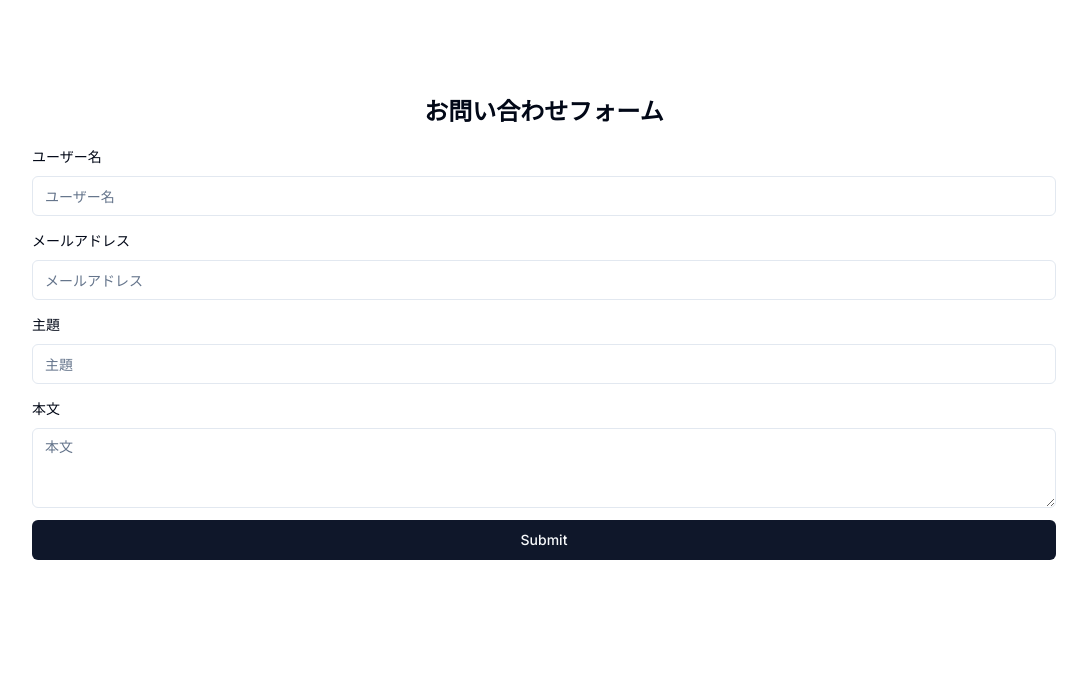
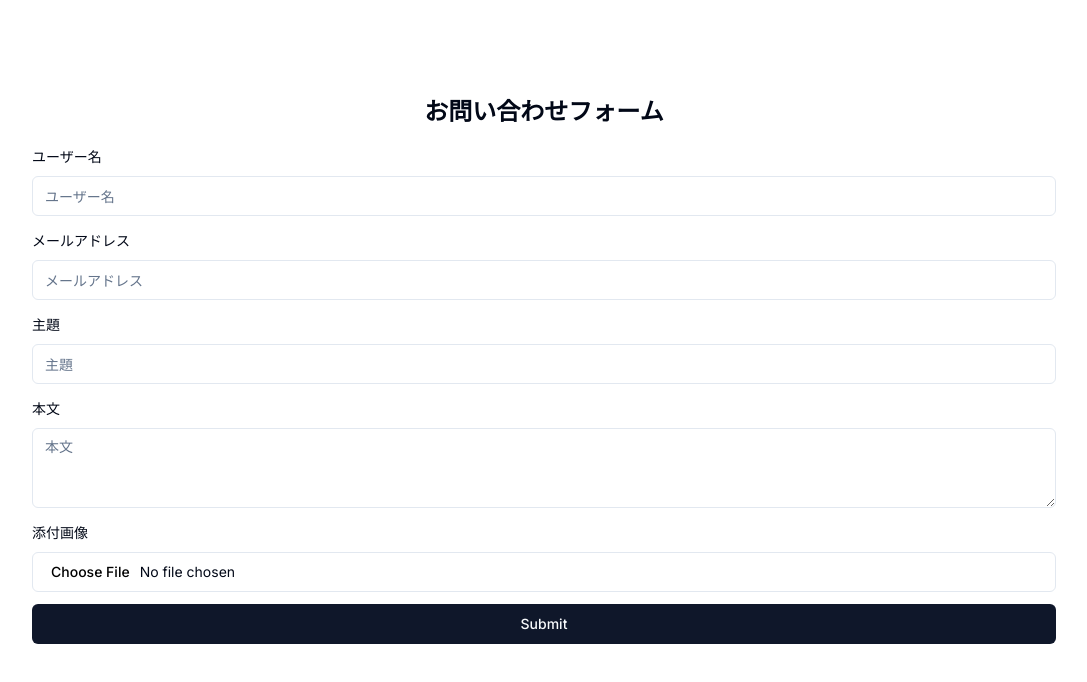
Before and after one commit to Kens04/inquiryform-tutorial, a Next.js app: page / in a window 1280 px wide. Shown: the top 682 px of the page, without its empty margins (96-1183 px from the left). Built offline with nearby package versions, Linux system fonts and the light colour scheme.

Commit message:
ファイル送信項目をお問い合わせフォームに追加

```diff
--- a/src/components/MailForm/MailForm.tsx
+++ b/src/components/MailForm/MailForm.tsx
@@ -75,6 +75,24 @@
             </FormItem>
           )}
         />
+        <FormField
+          control={form.control}
+          name="file"
+          render={({ field }) => (
+            <FormItem>
+              <FormLabel>添付画像</FormLabel>
+              <FormControl>
+                <Input
+                  accept="image/*"
+                  type="file"
+                  placeholder="添付画像"
+                  {...field}
+                />
+              </FormControl>
+              <FormMessage />
+            </FormItem>
+          )}
+        />
         <Button type="submit">Submit</Button>
       </form>
     </Form>
```
